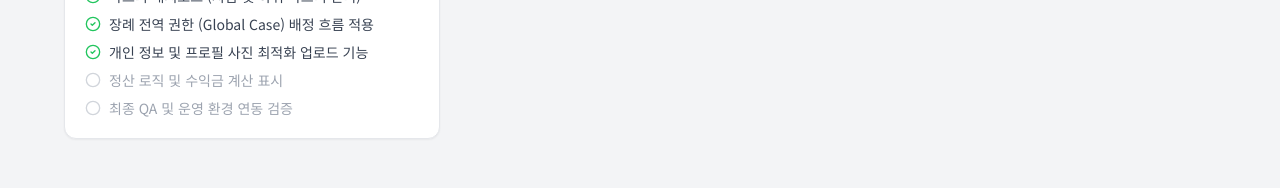
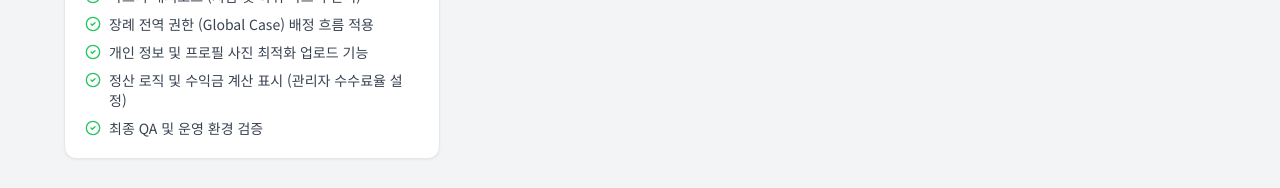
Before and after one commit to lks9927/promise-web, a React (Vite) app in the folder promise-web/: page /dev in a window 1280 px wide. Shown: the part 219-407 px from the top of the page. Built offline with nearby package versions, Linux system fonts and the light colour scheme; no server answers; the database is empty.

Commit message:
chore: mark all tasks as completed

```diff
--- a/promise-web/src/pages/DevLogin.jsx
+++ b/promise-web/src/pages/DevLogin.jsx
@@ -84,8 +84,8 @@ export default function DevLogin() {
         { id: 4, title: '마스터 대시보드 (지점 및 하위 파트너 관리)', completed: true },
         { id: 5, title: '장례 전역 권한 (Global Case) 배정 흐름 적용', completed: true },
         { id: 6, title: '개인 정보 및 프로필 사진 최적화 업로드 기능', completed: true },
-        { id: 7, title: '정산 로직 및 수익금 계산 표시', completed: false },
-        { id: 8, title: '최종 QA 및 운영 환경 연동 검증', completed: false },
+        { id: 7, title: '정산 로직 및 수익금 계산 표시 (관리자 수수료율 설정)', completed: true },
+        { id: 8, title: '최종 QA 및 운영 환경 검증', completed: true },
     ];
     const completedTasksCount = projectTasks.filter(t => t.completed).length;
     const progressPercentage = Math.round((completedTasksCount / projectTasks.length) * 100);
```
